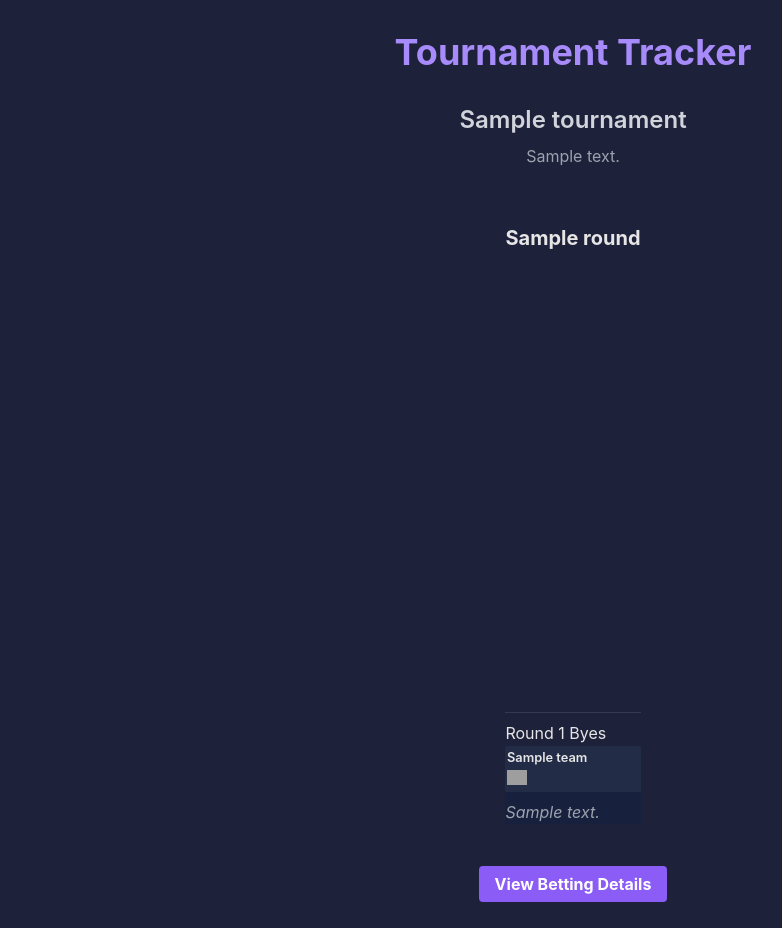
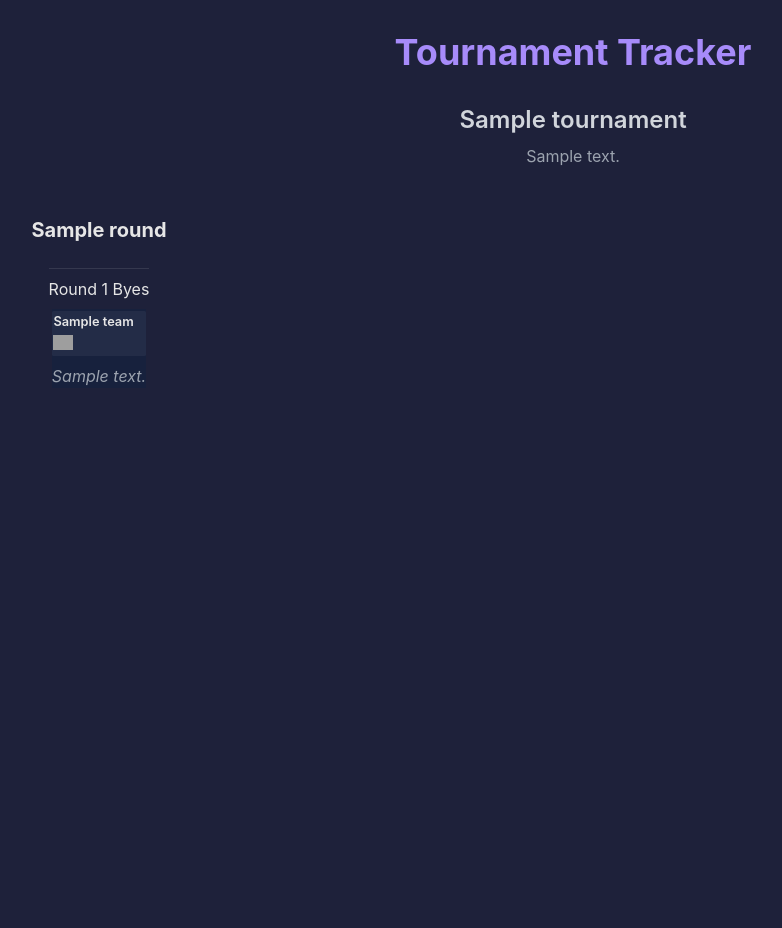
Before and after one commit to rasmusdriving/Qasa-Tournament-Framework, a FastAPI app: page / in a window 1280 px wide. Shown: the whole page, without its empty margins (67-849 px from the left). After the commit the page ends 385 px from the top, so only its background shows below. Run offline with FastAPI, Linux system fonts and the light colour scheme; tables that the repository leaves empty hold one stand-in row (values such as "Sample post"); grey boxes are pictures that could not be loaded.

Commit message:
visual progress

```diff
--- a/brackets/templates/brackets/index.html
+++ b/brackets/templates/brackets/index.html
@@ -16,31 +16,26 @@
         }
 
         .bracket-container {
-            position: relative;
-            display: flex;
+            display: grid;
+            grid-template-columns: repeat(4, 1fr);
+            /* Adjust the number of columns as needed */
+            gap: 2rem;
             padding: 0.5rem;
-            /* Further reduce padding */
-            gap: 2rem;
-            /* Further reduce gap between rounds */
-            height: 80vh;
-            /* Set a fixed height to fit within the viewport */
-            align-items: flex-start;
-            justify-content: center;
-            margin: 0 auto;
-            max-width: 1000px;
-            /* Further reduce max width */
-            padding-top: 1rem;
+            height: auto;
+            /* Allow height to adjust based on content */
+            justify-items: center;
+            align-items: start;
+            /* Align items to the top */
         }
 
         .round-column {
             display: flex;
             flex-direction: column;
-            justify-content: space-between;
-            /* Distribute space evenly */
+            align-items: center;
+            justify-content: center;
+            /* Center items vertically */
             height: 100%;
-            position: relative;
             padding-top: 0.5rem;
-            /* Further reduce padding for the title */
         }
 
         .round-column h3 {
@@ -48,6 +43,15 @@
             text-align: center;
             margin-bottom: 0.5rem;
             /* Further reduce margin */
+        }
+
+        .matches-container {
+            display: flex;
+            flex-direction: column;
+            gap: 0.25rem;
+            justify-content: center;
+            flex-grow: 1;
+            /* Allow it to grow and fill space */
         }
 
         .match-card {
@@ -102,14 +106,16 @@
         }
 
         .round-bye-matches {
-            margin-top: auto;
-            /* Push bye matches to the bottom */
+            display: flex;
+            flex-direction: column;
+            align-items: center;
+            margin-top: 1rem;
             padding-top: 0.5rem;
             border-top: 1px solid rgba(255, 255, 255, 0.1);
         }
 
         .bye-match {
-            margin-bottom: 0.5rem;
+            margin: 0.5rem 0;
             background: rgba(22, 33, 62, 0.8);
         }
     </style>
@@ -247,16 +253,6 @@
                 }
             });
         </script>
-
-        <div class="mt-8 text-center">
-            <a href="/betting" class="bg-purple-500 hover:bg-purple-700 text-white font-bold py-2 px-4 rounded">
-                View Betting Details
-            </a>
-        </div>
-        {% else %}
-        <div class="bg-gray-800 shadow-md rounded px-8 pt-6 pb-8 mb-4">
-            <p class="text-xl text-center text-gray-300">There is no active tournament at the moment.</p>
-        </div>
         {% endif %}
     </div>
 </body>
```
